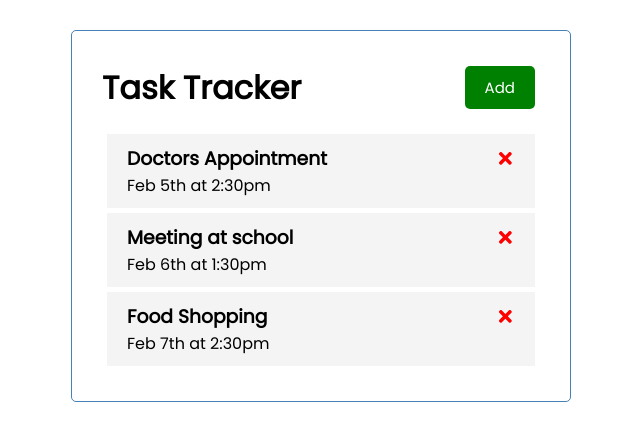
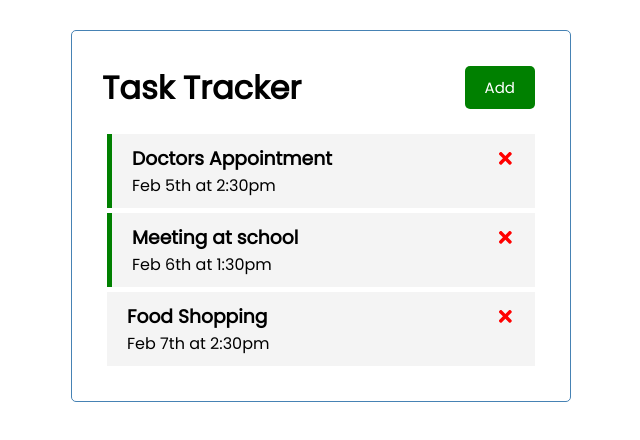
Before and after one commit to robkondrat/react-task-tracker, a React (Create React App) app: page / in a window 1280 px wide. Shown: the top 440 px of the page, without its empty margins (319-959 px from the left). Built offline with nearby package versions, Linux system fonts and the light colour scheme.

Commit message:
double click on task toggles reminder

```diff
--- a/src/App.js
+++ b/src/App.js
@@ -1,41 +1,53 @@
-import Header from './components/Header';
-import Tasks from './components/Tasks';
-import {useState} from 'react';
+import Header from "./components/Header";
+import Tasks from "./components/Tasks";
+import { useState } from "react";
 
 const App = () => {
-
   const [tasks, setTasks] = useState([
     {
       id: 1,
-      text: 'Doctors Appointment',
-      day: 'Feb 5th at 2:30pm',
+      text: "Doctors Appointment",
+      day: "Feb 5th at 2:30pm",
       reminder: true,
     },
     {
       id: 2,
-      text: 'Meeting at school',
-      day: 'Feb 6th at 1:30pm',
+      text: "Meeting at school",
+      day: "Feb 6th at 1:30pm",
       reminder: true,
     },
     {
       id: 3,
-      text: 'Food Shopping',
-      day: 'Feb 7th at 2:30pm',
+      text: "Food Shopping",
+      day: "Feb 7th at 2:30pm",
       reminder: false,
-    }
-  ])
+    },
+  ]);
 
   // Delete Task
   const deleteTask = (id) => {
-    setTasks(tasks.filter((task) => task.id !== id))
-  }
+    setTasks(tasks.filter((task) => task.id !== id));
+  };
+
+  //Toggle REminder
+  const toggleReminder = (id) => {
+    setTasks(
+      tasks.map((task) =>
+        task.id === id ? { ...task, reminder: !task.reminder } : task
+      )
+    );
+  };
 
   return (
     <div className="container">
       <Header />
-      {tasks.length > 0 ? <Tasks tasks={tasks} onDelete={deleteTask} /> : 'No Tasks To Show'}
+      {tasks.length > 0 ? (
+        <Tasks tasks={tasks} onDelete={deleteTask} onToggle={toggleReminder} />
+      ) : (
+        "No Tasks To Show"
+      )}
     </div>
   );
-}
+};
 
 export default App;
--- a/src/components/Task.js
+++ b/src/components/Task.js
@@ -1,8 +1,8 @@
 import { FaTimes } from "react-icons/fa";
 
-const Task = ({ task, onDelete }) => {
+const Task = ({ task, onDelete, onToggle }) => {
   return (
-    <div className="task">
+    <div className={`task ${task.reminder ? 'reminder' : ''}`} onDoubleClick={() => onToggle(task.id)}>
       <h3>
         {task.text}{" "}
         <FaTimes
--- a/src/components/Tasks.js
+++ b/src/components/Tasks.js
@@ -1,10 +1,10 @@
 import Task from './Task';
 
-const Tasks = ({ tasks, onDelete }) => {
+const Tasks = ({ tasks, onDelete, onToggle }) => {
   return (
     <>
       {tasks.map((task) => (
-        <Task key={task.id} task={task} onDelete={onDelete} />
+        <Task key={task.id} task={task} onDelete={onDelete} onToggle={onToggle} />
       ))}
     </>
   );
```
